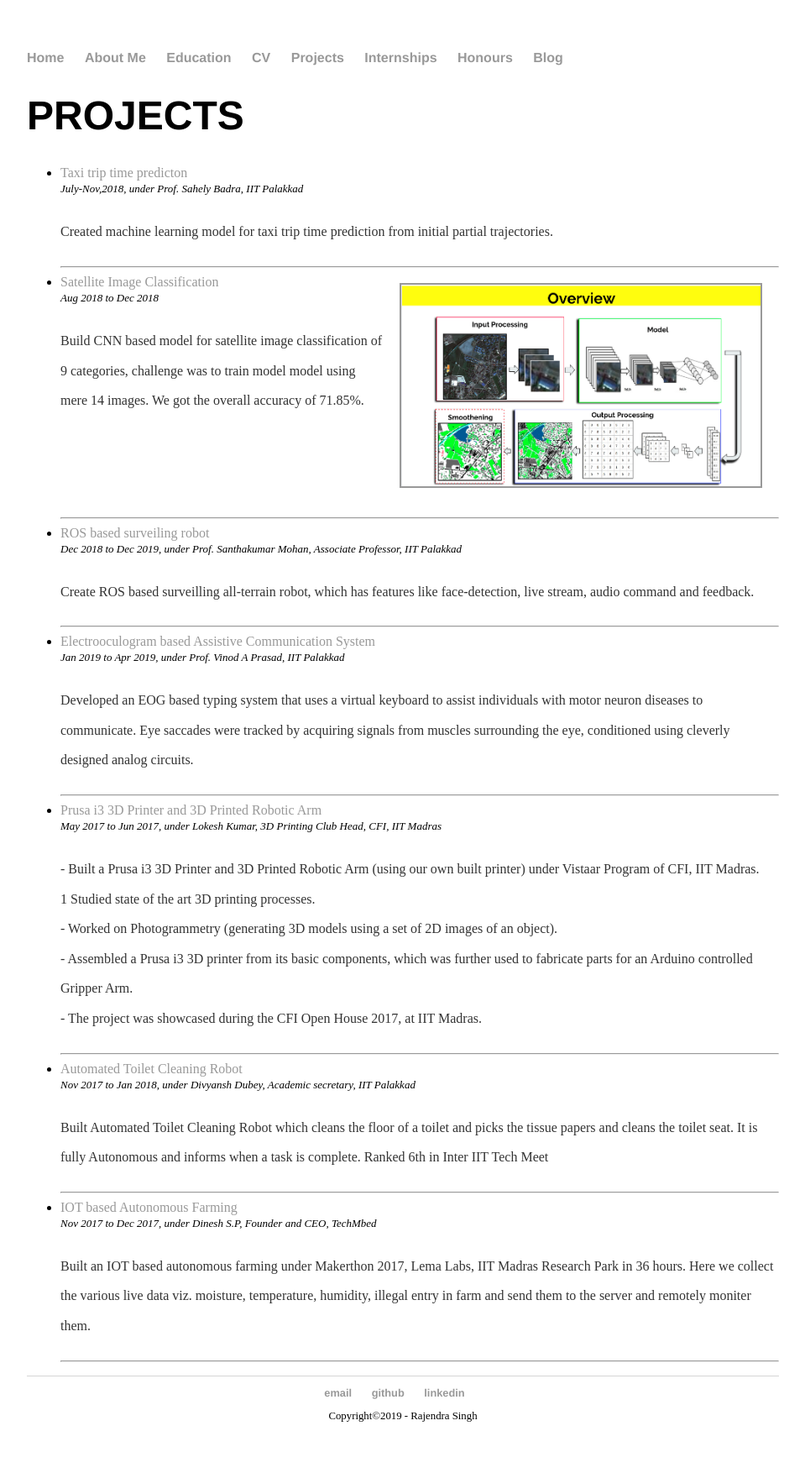
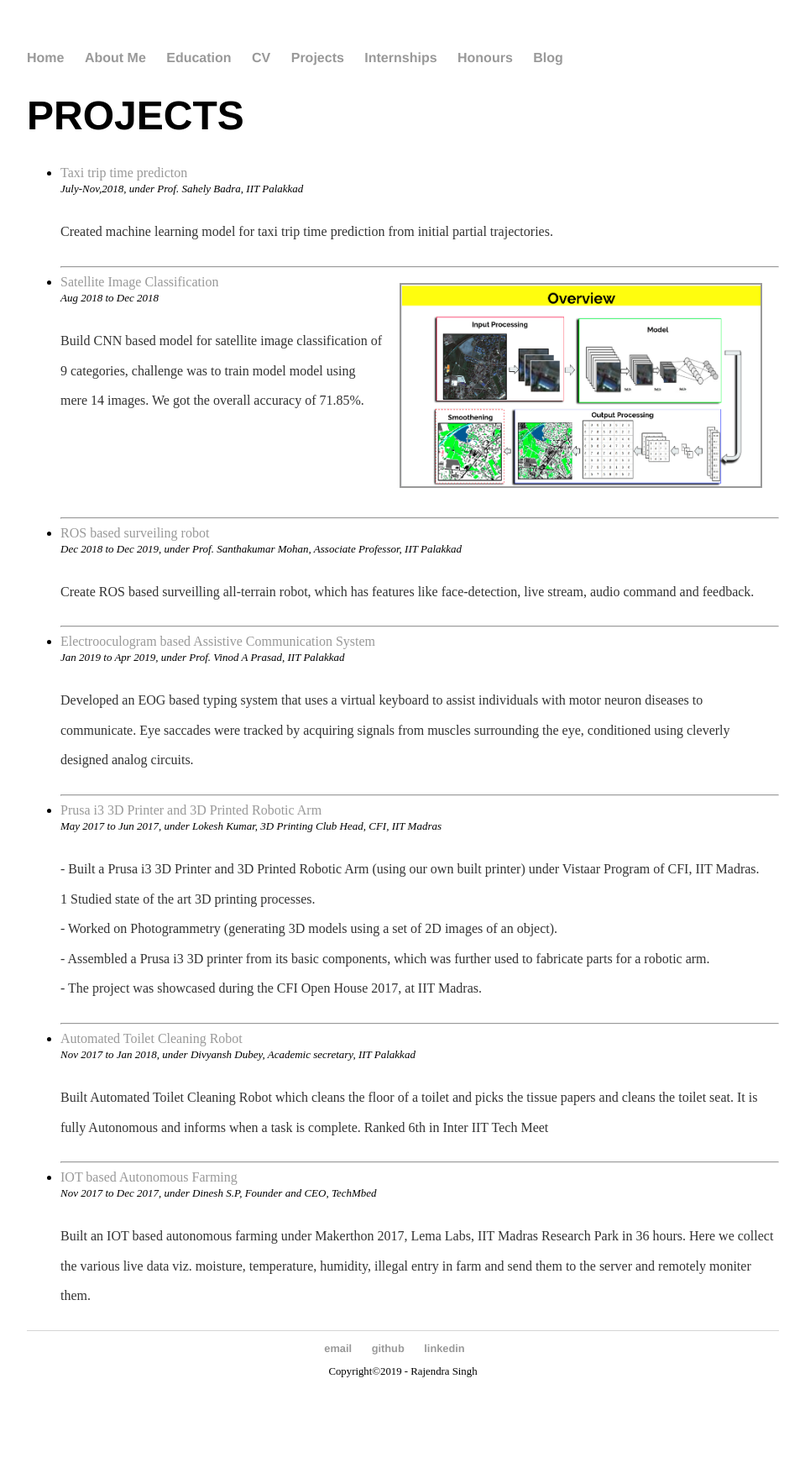
Before and after one commit to iamrajee/iamrajee.github.io, a Jekyll site: the page built from projects/index.html, in a window 1280 px wide. Shown: the whole page at 84% size, without its empty margins (160-1119 px from the left). Built offline with Jekyll 4.4.1, drawn with Linux system fonts in a browser that asks for light colours; after the commit the page ends 1701 px from its top, so only the background shows below that.

Commit message:
Update index.html

```diff
--- a/projects/index.html
+++ b/projects/index.html
@@ -31,7 +31,7 @@ title: PROJECTS
 		    <font size="3">- Built a Prusa i3 3D Printer and 3D Printed Robotic Arm (using our own built printer) under Vistaar Program of CFI, IIT Madras.
 			<br>1 Studied state of the art 3D printing processes.
 			<br>- Worked on Photogrammetry (generating 3D models using a set of 2D images of an object).
-			<br>- Assembled a Prusa i3 3D printer from its basic components, which was further used to fabricate parts for an Arduino controlled Gripper Arm.
+			<br>- Assembled a Prusa i3 3D printer from its basic components, which was further used to fabricate parts for a robotic arm.
 			<br>- The project was showcased during the CFI Open House 2017, at IIT Madras.
 		    </font>
 		</p>
@@ -45,6 +45,5 @@ title: PROJECTS
 		<li><a href="https://youtu.be/5CcwcbmCqMU">IOT based Autonomous Farming</a></li>
 		<font size="2"><em>Nov 2017 to Dec 2017, under Dinesh S.P, Founder and CEO, TechMbed</em></font>
 		<p><font size="3">Built an IOT based autonomous farming under Makerthon 2017, Lema Labs, IIT Madras Research Park in 36 hours. Here we collect the various live data viz. moisture, temperature, humidity, illegal entry in farm and send them to the server and remotely moniter them. </font></p>
-		<hr/>
 	</ul>
 </div><!-- /.blurb -->
```
